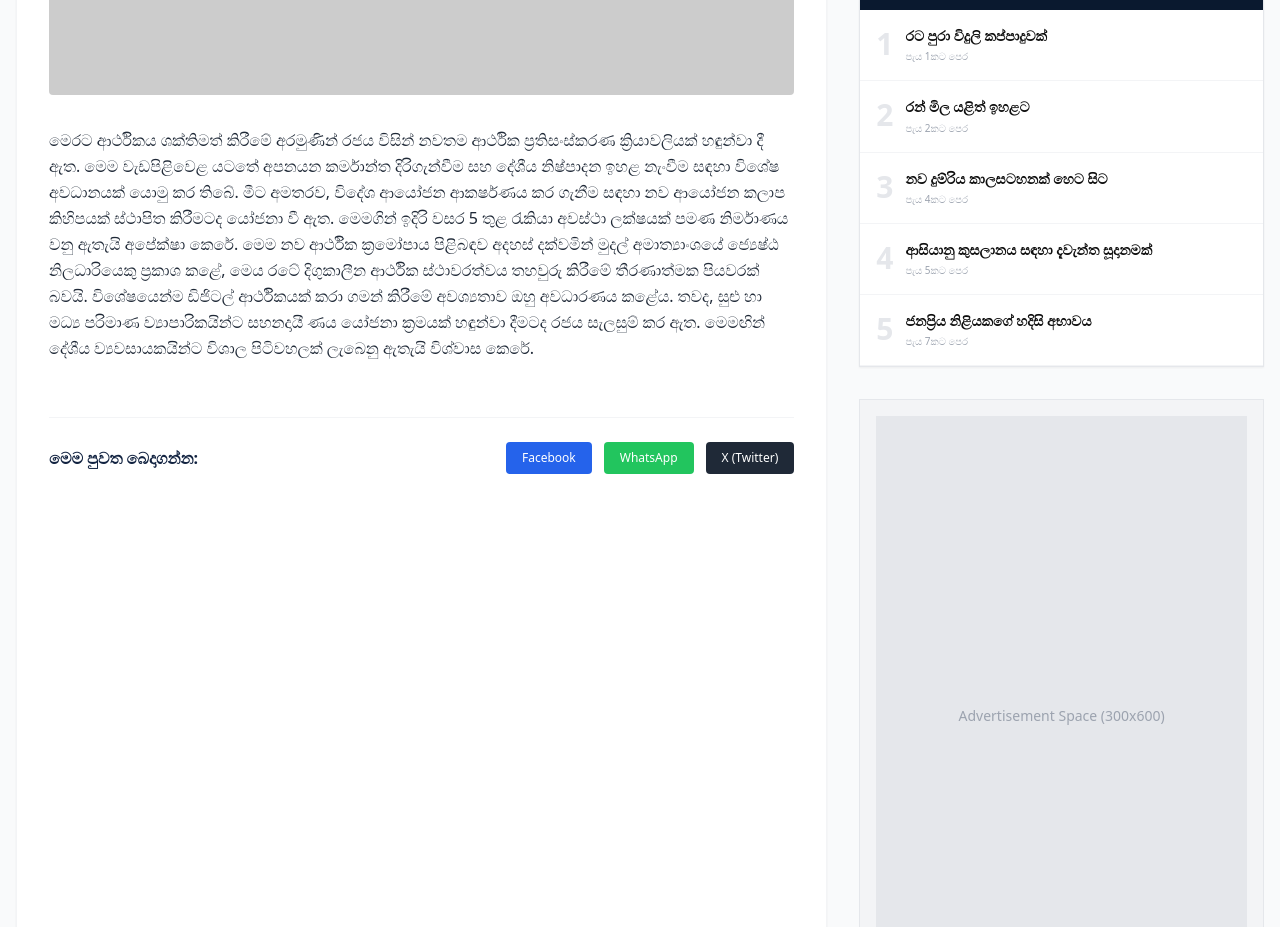
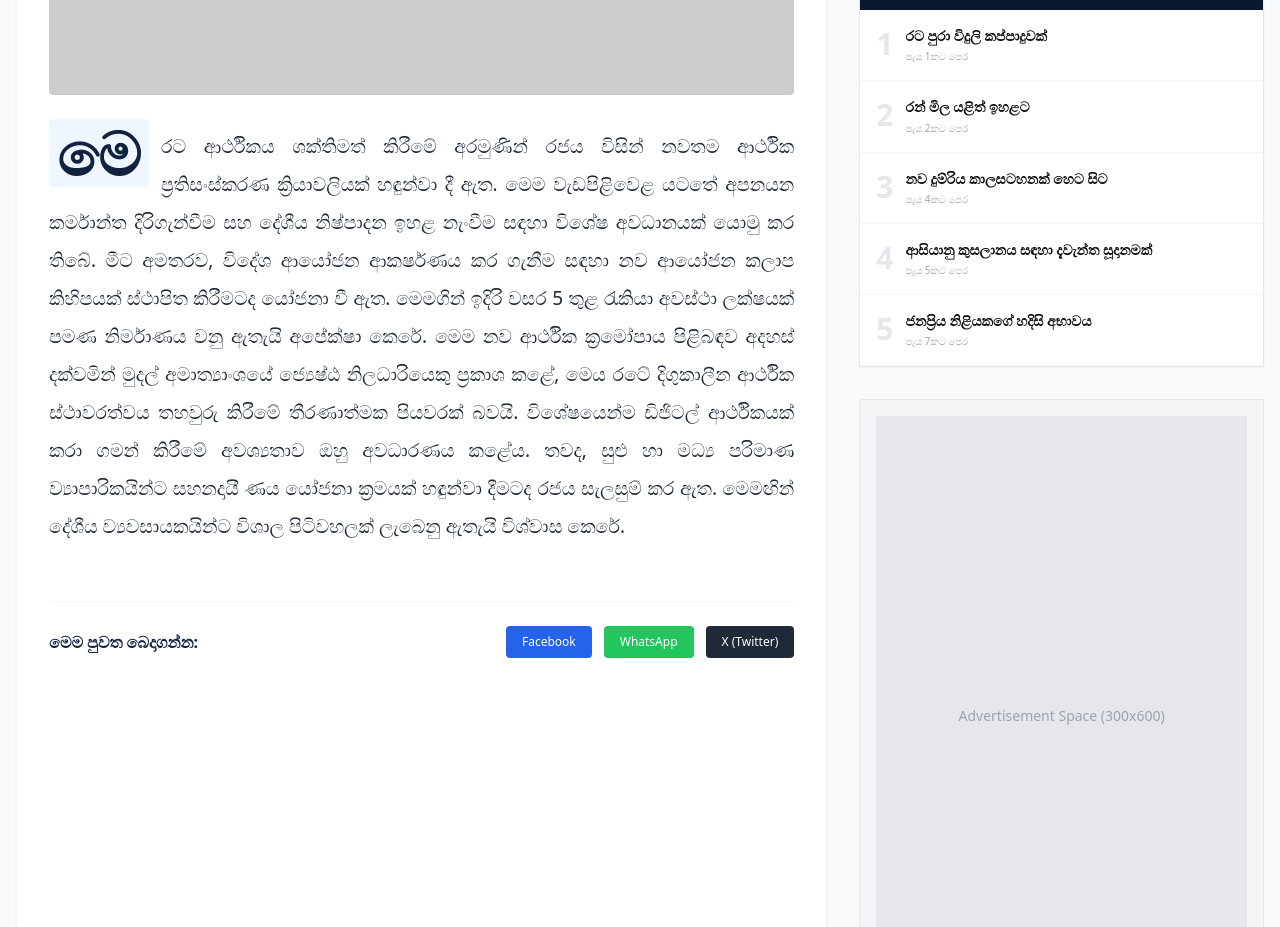
Before and after one commit to Sbasnayaka/ECN, a React (Vite) app: page /article/1 in a window 1280 px wide. Shown: the part 820-1747 px from the top of the page. Built offline with nearby package versions, Linux system fonts and the light colour scheme.

Commit message:
style(ui): enhance Article reading typography with drop caps and relaxed leading

```diff
--- a/src/pages/ArticlePage.jsx
+++ b/src/pages/ArticlePage.jsx
@@ -73,10 +73,18 @@ const ArticlePage = () => {
                         </div>
 
                         {/* Article Body Content */}
-                        <div className="prose prose-lg max-w-none text-gray-800 leading-relaxed font-medium">
-                            {/* Rendering paragraphs separated by two newlines */}
+                        <div className="max-w-none text-gray-800 font-medium">
+                            {/* Rendering paragraphs with premium editorial CSS */}
                             {articleInfo.content.split('\n\n').map((paragraph, index) => (
-                                <p key={index} className="mb-6">{paragraph.trim()}</p>
+                                <p
+                                    key={index}
+                                    className={`mb-6 text-[17px] md:text-[19px] leading-[1.8] md:leading-[2] text-justify ${index === 0
+                                            ? 'first-letter:text-6xl first-letter:font-black first-letter:text-ecn-navy first-letter:bg-blue-50 first-letter:px-2 first-letter:py-1 first-letter:mr-3 first-letter:float-left first-letter:rounded first-letter:-mt-2'
+                                            : ''
+                                        }`}
+                                >
+                                    {paragraph.trim()}
+                                </p>
                             ))}
                         </div>
 
```
